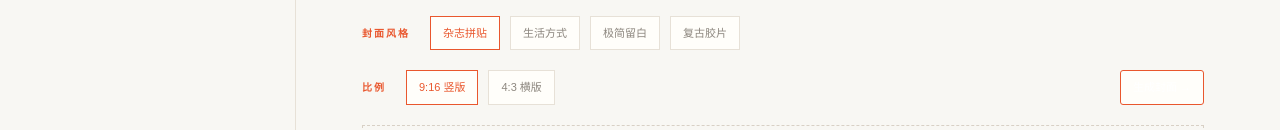
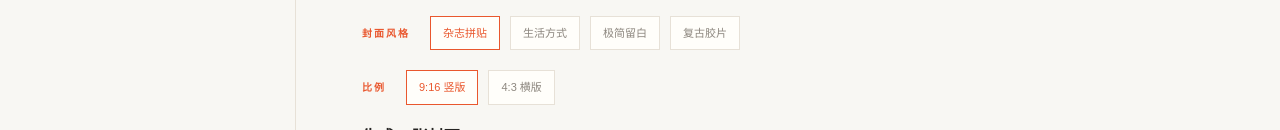
Before and after one commit to wzy12345654/ai, a Next.js app: page / in a window 1280 px wide. Both pictures are taken after a click on the button "封面图". Shown: the part 1213-1343 px from the top of the page. Built offline with nearby package versions, Linux system fonts and the light colour scheme.

Commit message:
sync 2026-09-22T12:53:46Z

```diff
--- a/app/page.tsx
+++ b/app/page.tsx
@@ -97,7 +97,7 @@ export default function Page() {
 
           <div className="lower-tabs"><button className={activeTab === "copy" ? "tab-active" : ""} onClick={() => setActiveTab("copy")}>正文创作</button><button className={activeTab === "cover" ? "tab-active" : ""} onClick={() => setActiveTab("cover")}>封面图</button><button className={activeTab === "images" ? "tab-active" : ""} onClick={() => setActiveTab("images")}>正文配图</button></div>
           {activeTab === "copy" && <div className="copy-panel"><div className="panel-head"><div><span className="section-kicker">STEP 02 / COPY</span><h3>{currentTitle}</h3></div><button className="outline-button" onClick={generateCopy}>{textLoading ? "生成中…" : "↻ 重写"}</button></div><textarea value={copy} onChange={(e) => setCopy(e.target.value)} /><div className="copy-footer"><span>{wordCount} 字 · 小红书风格</span><button onClick={() => setCopy(copy.replace(/\n/g, "\n\n"))}>轻微改写 →</button></div></div>}
-          {activeTab === "cover" && <div className="visual-panel"><div className="style-row"><span className="section-kicker">封面风格</span>{styles.map((s) => <button key={s} className={style === s ? "style-active" : ""} onClick={() => setStyle(s)}>{s}</button>)}</div><div className="style-row"><span className="section-kicker">比例</span><button className={coverRatio === "9:16" ? "style-active" : ""} onClick={() => setCoverRatio("9:16")}>9:16 竖版</button><button className={coverRatio === "4:3" ? "style-active" : ""} onClick={() => setCoverRatio("4:3")}>4:3 横版</button><button className="generate-image" onClick={generateCover}>{imageLoading ? "生成中…" : "生成封面 →"}</button></div>{imageError && <p className="error-text">{imageError}</p>}<div className="cover-preview">{imageUrl ? <img src={imageUrl} alt="AI生成封面" /> : <><span>✦</span><p>选择风格后，生成两张不同构图的封面</p><small>默认：1K · 低质量 · 快速生成</small></>}</div></div>}
+          {activeTab === "cover" && <div className="visual-panel"><div className="style-row"><span className="section-kicker">封面风格</span>{styles.map((s) => <button key={s} className={style === s ? "style-active" : ""} onClick={() => setStyle(s)}>{s}</button>)}</div><div className="style-row ratio-row"><span className="section-kicker">比例</span><button className={coverRatio === "9:16" ? "style-active" : ""} onClick={() => setCoverRatio("9:16")}>9:16 竖版</button><button className={coverRatio === "4:3" ? "style-active" : ""} onClick={() => setCoverRatio("4:3")}>4:3 横版</button></div><div className="generate-row"><div><strong>生成 2 张封面</strong><small>默认 1K · 低质量 · 快速生成</small></div><button className="generate-image" onClick={generateCover} disabled={imageLoading}><span className="sparkle">✦</span>{imageLoading ? "正在生成…" : "开始生成封面"}<span>→</span></button></div>{imageError && <p className="error-text">{imageError}</p>}<div className="cover-preview">{imageUrl ? <img src={imageUrl} alt="AI生成封面" /> : <><span>✦</span><p>选择风格后，生成两张不同构图的封面</p><small>确认风格与比例后开始生成</small></>}</div></div>}
           {activeTab === "images" && <div className="empty-panel"><span>✦</span><h3>让正文里的画面，也被看见。</h3><p>生成与全文内容呼应的配图，默认 1K 低分辨率。</p><button className="outline-button" onClick={() => setActiveTab("cover")}>先去生成封面 →</button></div>}
         </div>
       </section>
```
